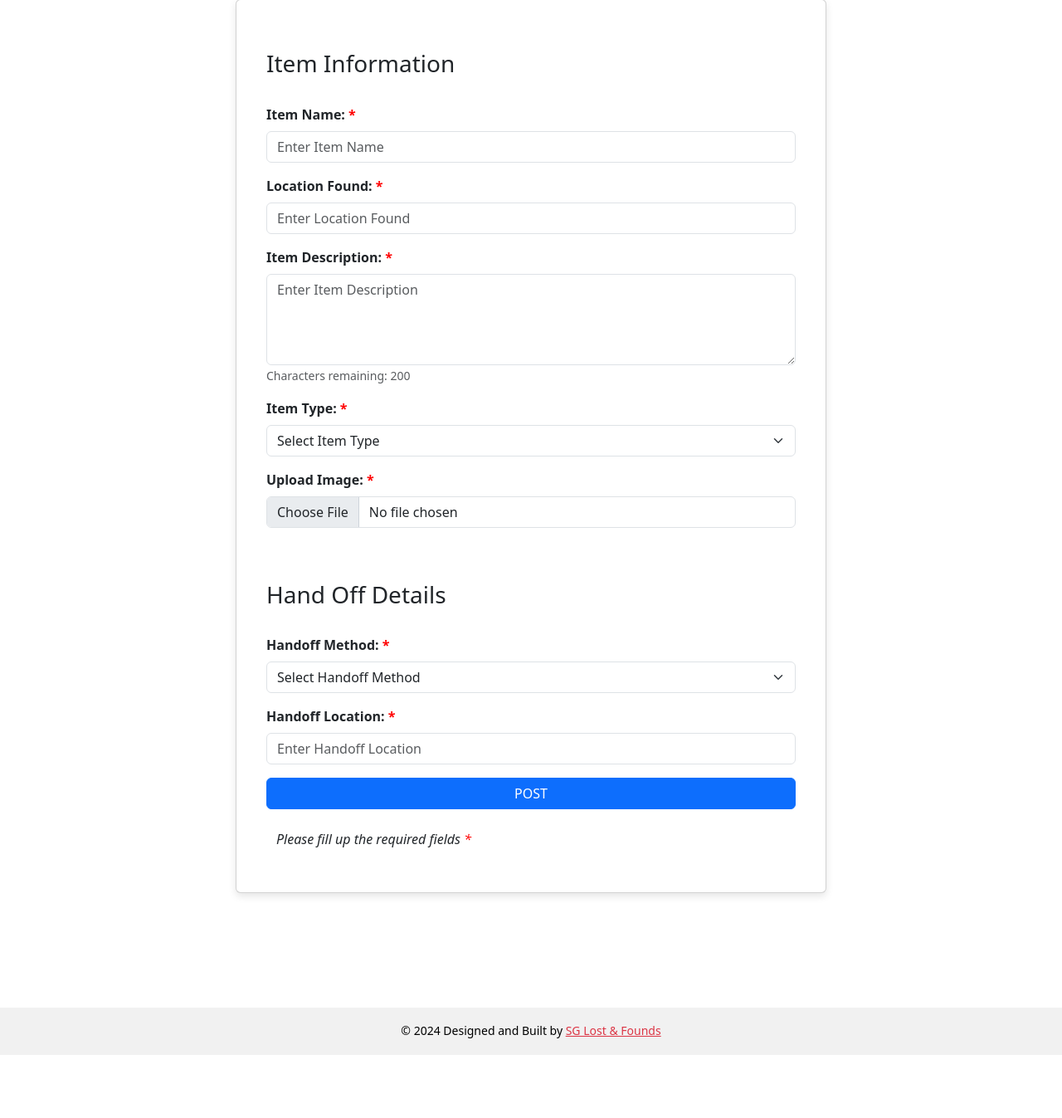
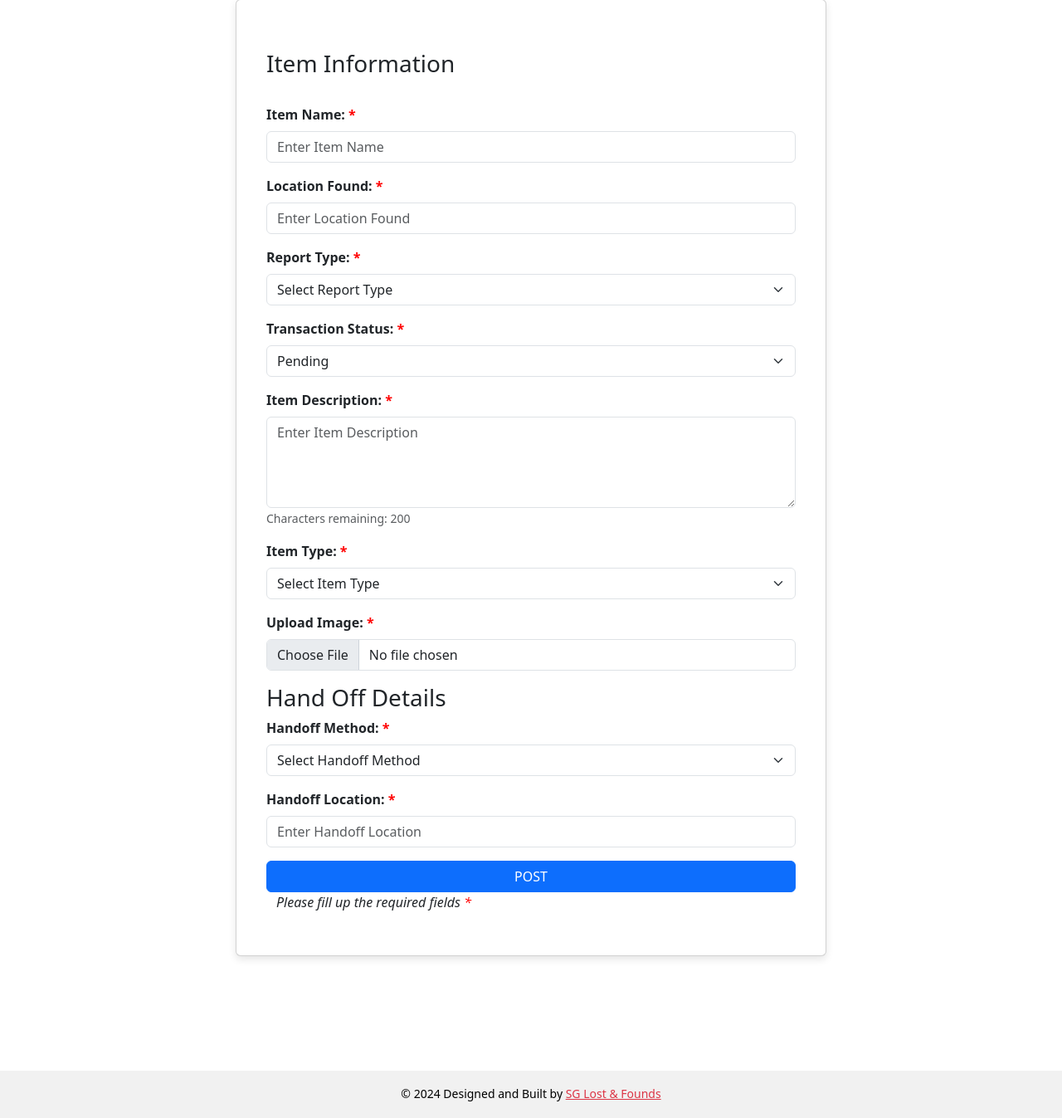
Before and after one commit to DuFanYin/SG-lost-fund, a Flask app: page /listing in a window 1280 px wide. Shown: the part 252-1599 px from the top of the page at 83% size. Before the commit the page ends 1523 px from the top, so only its background shows below. Run offline with Flask 3, Linux system fonts and the light colour scheme; some libraries are stand-ins or nearby versions.

Commit message:
update listing

```diff
--- a/app/routes.py
+++ b/app/routes.py
@@ -40,6 +40,15 @@ def dash_board():
     return render_template('dash_board.html')
 
 
+from flask import Blueprint, render_template, request, jsonify
+from werkzeug.utils import secure_filename
+import os
+
+main = Blueprint('main', __name__)
+
+UPLOAD_FOLDER = 'path/to/upload/folder'  # Update this to your desired upload folder
+# Ensure your database connection (Firestore) is set up correctly
+
 @main.route('/listing', methods=['POST', 'GET'])
 def listing():
     if request.method == 'GET':
@@ -52,6 +61,8 @@ def listing():
     item_type = request.form.get('item_type')
     handoff_method = request.form.get('handoff_method')
     handoff_location = request.form.get('handoff_location')
+    report_type = request.form.get('report_type')  # Extract report type
+    status = request.form.get('status')  # Extract status
 
     # Handle file upload
     if 'file' not in request.files:
@@ -79,7 +90,9 @@ def listing():
         'item_type': item_type,
         'handoff_method': handoff_method,
         'handoff_location': handoff_location,
-        'file': filename  # Store the saved filename
+        'file': filename,  # Store the saved filename
+        'report_type': report_type,  # Include report type
+        'status': status  # Include status
     }
 
     # Add document to Firestore (e.g., in a collection called "listings")
@@ -89,7 +102,6 @@ def listing():
     response_data = doc_data
 
     return jsonify(response_data), 200
-
 
 @main.route('/footer')
 def footer():
--- a/app/static/js/listing.js
+++ b/app/static/js/listing.js
@@ -8,7 +8,9 @@ Vue.createApp({
                 item_type: '',
                 handoff_method: '',
                 handoff_location: '',
-                file: null
+                file: null,
+                report_type: '', // New field for Report Type
+                status: 'Pending' // Default status set to Pending
             },
             characterCount: 0,
             formSubmitted: false
@@ -24,14 +26,14 @@ Vue.createApp({
             }
         },
         submitForm() {
-            const { item_name, location, item_description, item_type, handoff_method, handoff_location } = this.formData;
+            const { item_name, location, item_description, item_type, handoff_method, handoff_location, report_type } = this.formData;
 
             if (item_description.length > 200) {
                 alert("Item description cannot exceed 200 characters.");
                 return;
             }
 
-            if (item_name && location && item_description && item_type && handoff_method && handoff_location) {
+            if (item_name && location && item_description && item_type && handoff_method && handoff_location && report_type) {
                 const formDataToSend = new FormData();
                 formDataToSend.append('item_name', item_name);
                 formDataToSend.append('location', location);
@@ -39,6 +41,8 @@ Vue.createApp({
                 formDataToSend.append('item_type', item_type);
                 formDataToSend.append('handoff_method', handoff_method);
                 formDataToSend.append('handoff_location', handoff_location);
+                formDataToSend.append('report_type', report_type); // Append report type
+                formDataToSend.append('status', this.formData.status); // Always Pending
 
                 if (this.formData.file) {
                     formDataToSend.append('file', this.formData.file);
@@ -47,7 +51,6 @@ Vue.createApp({
                 axios.post('http://127.0.0.1:5000/listing', formDataToSend)
                     .then(response => {
                         console.log("Form Submitted Successfully:", response.data);
-                        // alert('Form submitted successfully!');
                         this.formSubmitted = true;
                         this.resetForm();
                     })
@@ -73,16 +76,11 @@ Vue.createApp({
                 item_type: '',
                 handoff_method: '',
                 handoff_location: '',
-                file: null
+                file: null,
+                report_type: '', // Reset the new fields
+                status: 'Pending' // Reset the status to Pending
             };
             this.characterCount = 0;
         }
     }
 }).mount('#temp');
-
-
-
-   // headers: {
-        // 'Content-Type': 'multipart/form-data'
-//        'Content-Type': 'application/json' // Set content type to application/json
- //   }
--- a/app/templates/listing.html
+++ b/app/templates/listing.html
@@ -90,36 +90,46 @@
                         <form @submit.prevent="submitForm">
                             <!-- Item Name -->
                             <div class="mb-3">
-                                <label for="item_name" class="form-label">Item Name: <span
-                                        style="color: red;">*</span></label>
-                                <input type="text" v-model="formData.item_name" class="form-control" id="item_name"
-                                    placeholder="Enter Item Name" required>
+                                <label for="item_name" class="form-label">Item Name: <span style="color: red;">*</span></label>
+                                <input type="text" v-model="formData.item_name" class="form-control" id="item_name" placeholder="Enter Item Name" required>
                             </div>
 
                             <!-- Location Found -->
                             <div class="mb-3">
-                                <label for="location" class="form-label">Location Found: <span
-                                        style="color: red;">*</span></label>
-                                <input type="text" v-model="formData.location" class="form-control" id="location"
-                                    placeholder="Enter Location Found" required>
+                                <label for="location" class="form-label">Location Found: <span style="color: red;">*</span></label>
+                                <input type="text" v-model="formData.location" class="form-control" id="location" placeholder="Enter Location Found" required>
+                            </div>
+
+                           <!-- Report Type -->
+                            <div class="mb-3">
+                                <label for="report_type" class="form-label">Report Type: <span style="color: red;">*</span></label>
+                                <select v-model="formData.report_type" class="form-select" id="report_type" required>
+                                    <option value="" disabled>Select Report Type</option>
+                                    <option value="Lost">Lost</option>
+                                    <option value="Found">Found</option>
+                                </select>
+                            </div>
+
+                            <!-- Transaction Status -->
+                            <div class="mb-3">
+                                <label for="status" class="form-label">Transaction Status: <span style="color: red;">*</span></label>
+                                <select v-model="formData.status" class="form-select" id="status" required>
+                                    <option value="" disabled>Select Status</option>
+                                    <option value="Pending">Pending</option>
+                                    <option value="Successful" disabled>Successful</option> <!-- Initially disabled -->
+                                </select>
                             </div>
 
                             <!-- Item Description + Characters check -->
                             <div class="mb-3">
-                                <label for="item_description" class="form-label">Item Description: <span
-                                        style="color: red;">*</span></label>
-                                <textarea v-model="formData.item_description" @input="checkCharacterCount"
-                                    class="form-control" id="item_description" placeholder="Enter Item Description"
-                                    rows="4" required></textarea>
-                                <small class="text-muted"
-                                    v-text="'Characters remaining: ' + (200 - characterCount)"></small>
+                                <label for="item_description" class="form-label">Item Description: <span style="color: red;">*</span></label>
+                                <textarea v-model="formData.item_description" @input="checkCharacterCount" class="form-control" id="item_description" placeholder="Enter Item Description" rows="4" required></textarea>
+                                <small class="text-muted" v-text="'Characters remaining: ' + (200 - characterCount)"></small>
                             </div>
-
 
                             <!-- Item Type -->
                             <div class="mb-3">
-                                <label for="item_type" class="form-label">Item Type: <span
-                                        style="color: red;">*</span></label>
+                                <label for="item_type" class="form-label">Item Type: <span style="color: red;">*</span></label>
                                 <select v-model="formData.item_type" class="form-select" id="item_type" required>
                                     <option value="" disabled>Select Item Type</option>
                                     <option value="Electronics">Electronics</option>
@@ -133,23 +143,17 @@
 
                             <!-- File Upload -->
                             <div class="mb-3">
-                                <label for="file" class="form-label">Upload Image: <span
-                                        style="color: red;">*</span></label>
+                                <label for="file" class="form-label">Upload Image: <span style="color: red;">*</span></label>
                                 <input type="file" @change="handleFileUpload" class="form-control" id="file" required>
                             </div>
 
                             <!-- Hand off Details -->
-                            <br>
-                            <br>
                             <h3 class="text-start text-md-left">Hand Off Details</h3>
-                            <br>
 
                             <!-- Handoff Method -->
                             <div class="mb-3">
-                                <label for="handoff_method" class="form-label">Handoff Method: <span
-                                        style="color: red;">*</span></label>
-                                <select v-model="formData.handoff_method" class="form-select" id="handoff_method"
-                                    required>
+                                <label for="handoff_method" class="form-label">Handoff Method: <span style="color: red;">*</span></label>
+                                <select v-model="formData.handoff_method" class="form-select" id="handoff_method" required>
                                     <option value="" disabled>Select Handoff Method</option>
                                     <option value="Mail">Mail</option>
                                     <option value="In-Person">In-Person</option>
@@ -158,10 +162,8 @@
 
                             <!-- Handoff Location -->
                             <div class="mb-3">
-                                <label for="handoff_location" class="form-label">Handoff Location: <span
-                                        style="color: red;">*</span></label>
-                                <input type="text" v-model="formData.handoff_location" class="form-control"
-                                    id="handoff_location" placeholder="Enter Handoff Location" required>
+                                <label for="handoff_location" class="form-label">Handoff Location: <span style="color: red;">*</span></label>
+                                <input type="text" v-model="formData.handoff_location" class="form-control" id="handoff_location" placeholder="Enter Handoff Location" required>
                             </div>
 
                             <!-- Submit Button -->
@@ -169,7 +171,6 @@
                                 <button type="submit" class="btn btn-primary">POST</button>
                             </div>
 
-                            <br>
                             <p style="font-style: italic; margin-left: 12px;">
                                 Please fill up the required fields <span style="color: red;">*</span>
                             </p>
```
Also changed, not shown: path/to/upload/folder/Screenshot_2024-10-18_at_6.31.59_PM.png (added), uploads/Screenshot_2024-10-18_at_6.31.59_PM.png (added).
